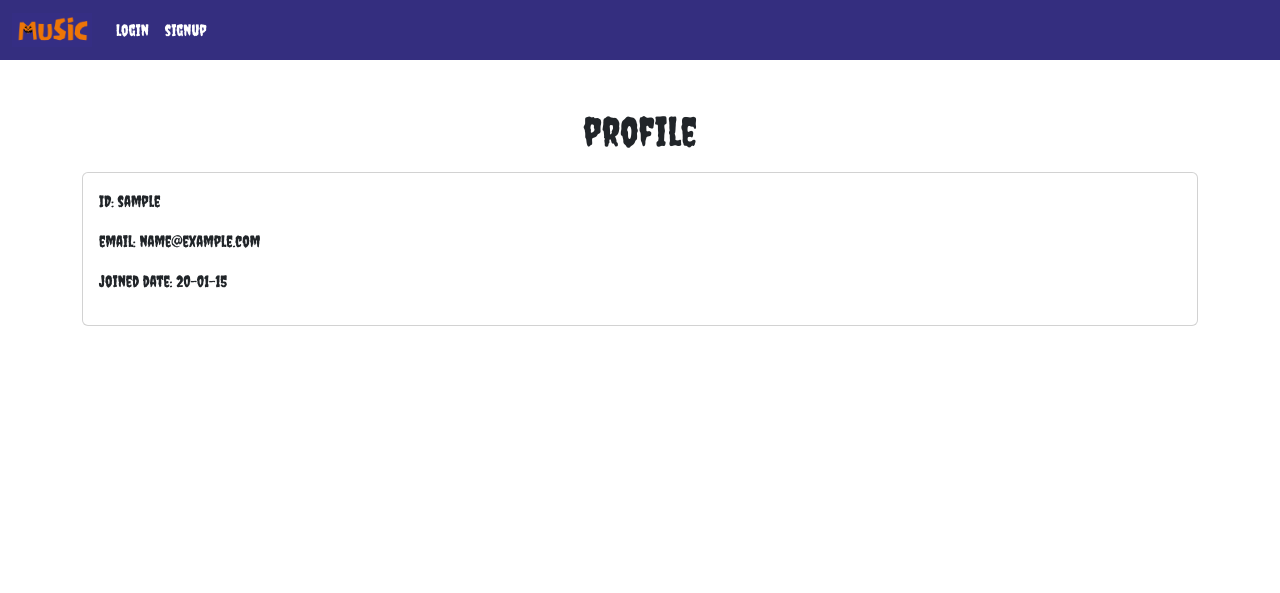
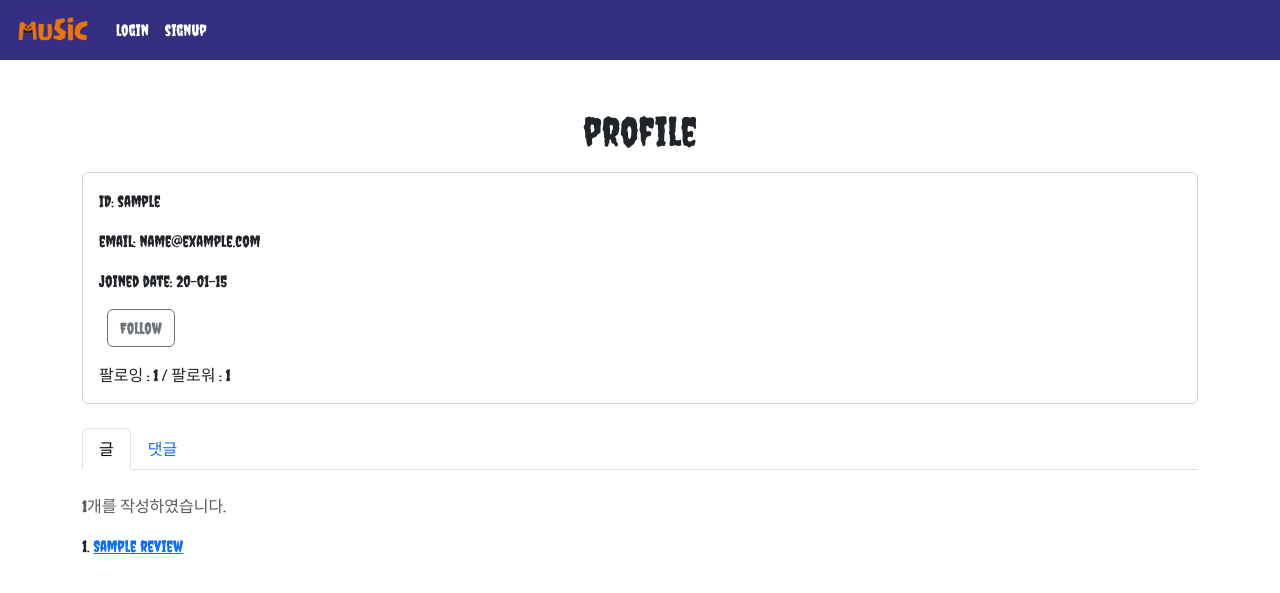
Before and after one commit to YoonDii/pair-5, a Django app: page /accounts/1/ in a window 1280 px wide. Shown: the top 593 px of the page. Run offline with Django 3.2, Linux system fonts and the light colour scheme; tables that the repository leaves empty hold one stand-in row (values such as "Sample post"); some libraries are stand-ins or nearby versions.

Commit message:
add follow

```diff
--- a/accounts/models.py
+++ b/accounts/models.py
@@ -17,4 +17,6 @@ class User(AbstractUser):
         },
     )
 
-    follwings = models.ManyToManyField('self', symmetrical=False, related_name='follwers')
+    followings = models.ManyToManyField(
+        "self", symmetrical=False, related_name="followers"
+    )
--- a/accounts/templates/accounts/detail.html
+++ b/accounts/templates/accounts/detail.html
@@ -5,11 +5,60 @@
   <div class="card">
     <div class="card-body">
       <p>ID:
-        {{ user.username }}</p>
+        {{ user.username }} </p>
       <p>email:
         {{ user.email }}</p>
       <p>joined date:
         {{ user.date_joined|date:'y-m-d' }}</p>
+      <div class="m-2">
+        {% if request.user != user %}
+          <div>
+            <form action="{% url 'accounts:follow' user.pk%}" method='POST'>
+              {% csrf_token %}
+              {% if request.user in user.followers.all %}
+                <input type="submit" class="btn btn-outline-secondary" value='Unfollow'>
+              {% else %}
+                <input type="submit" class="btn btn-outline-secondary" value='Follow'>
+              {% endif %}
+            </form>
+          </div>
+        {% endif %}
+      </div>
+      <div class="d-flex">
+        팔로잉 :
+        {{ user.followings.all|length }}
+        / 팔로워 :
+        {{ user.followers.all|length }}
+      </div>
     </div>
   </div>
+  <br>
+  <ul class="nav nav-tabs" id="myTab" role="tablist">
+    <li class="nav-item" role="presentation">
+      <button class="nav-link active" id="home-tab" data-bs-toggle="tab" data-bs-target="#home-tab-pane" type="button" role="tab" aria-controls="home-tab-pane" aria-selected="true">글</button>
+
+    </li>
+    <li class="nav-item" role="presentation">
+      <button class="nav-link" id="profile-tab" data-bs-toggle="tab" data-bs-target="#profile-tab-pane" type="button" role="tab" aria-controls="profile-tab-pane" aria-selected="false">댓글</button>
+    </li>
+
+  </ul>
+  <div class="tab-content" id="myTabContent">
+    <div class="tab-pane fade show active" id="home-tab-pane" role="tabpanel" aria-labelledby="home-tab" tabindex="0">
+      <br><p class="text-muted">{{ user.review_set.count }}개를 작성하였습니다.</p>
+      {% for review in user.review_set.all %}
+        <p>
+          {{ forloop.counter }}.
+          <a href="{% url 'review:detail' review.pk %}">{{ review.title }}</a>
+        </p>
+      {% endfor %}</div>
+    <div class="tab-pane fade" id="profile-tab-pane" role="tabpanel" aria-labelledby="profile-tab" tabindex="0"><br><p class="text-muted">{{ user.comment_set.count }}개를 작성하였습니다.</p>
+      {% for comment in user.comment_set.all %}
+        <p>
+          {{ forloop.counter }} .
+          <a href="{% url 'review:detail' comment.review_id %}">{{ comment.content }}</a>
+        </p>
+      {% endfor %}</div>
+
+  </div>
 {% endblock content %}
--- a/accounts/urls.py
+++ b/accounts/urls.py
@@ -1,13 +1,14 @@
 from django.urls import path
 from . import views
 
-app_name = 'accounts'
+app_name = "accounts"
 urlpatterns = [
     # 회원가입
-    path('', views.index, name='index'),
-    path('signup/', views.signup, name='signup'),
-    path('<int:user_pk>/', views.detail, name='detail'),
+    path("", views.index, name="index"),
+    path("signup/", views.signup, name="signup"),
+    path("<int:user_pk>/", views.detail, name="detail"),
     # 로그인 / 로그아웃
-    path('login/', views.login, name='login'),
-    path('logout/', views.logout, name='logout'),
+    path("login/", views.login, name="login"),
+    path("logout/", views.logout, name="logout"),
+    path("<int:pk>/follow/", views.follow, name="follow"),
 ]
--- a/accounts/views.py
+++ b/accounts/views.py
@@ -1,4 +1,4 @@
-from django.shortcuts import render, redirect
+from django.shortcuts import render, redirect, get_object_or_404
 from .forms import CustomUserCreationForm
 from django.contrib import messages
 from django.contrib.auth import get_user_model
@@ -10,60 +10,81 @@ from django.contrib.auth.forms import AuthenticationForm
 # Create your views here.
 # 회원가입 페이지 및 user 데이터 생성
 def signup(request):
-    if request.method == 'POST':
+    if request.method == "POST":
         signup_form = CustomUserCreationForm(request.POST)
         if signup_form.is_valid():
             user = signup_form.save()
             auth_login(request, user)
-            return redirect('review:index')
+            return redirect("review:index")
     else:
         signup_form = CustomUserCreationForm()
 
     context = {
-        'signup_form': signup_form,
+        "signup_form": signup_form,
     }
 
-    return render(request, 'accounts/signup.html', context)
+    return render(request, "accounts/signup.html", context)
+
 
 # 회원 목록 조회 페이지
 def index(request):
     users = get_user_model().objects.all()
 
     context = {
-        'users': users,
+        "users": users,
     }
 
-    return render(request, 'accounts/index.html', context)
+    return render(request, "accounts/index.html", context)
+
 
 # 회원 정보 조회 페이지
 def detail(request, user_pk):
     user = get_user_model().objects.get(pk=user_pk)
 
     context = {
-        'user': user,
+        "user": user,
     }
 
-    return render(request, 'accounts/detail.html', context)
+    return render(request, "accounts/detail.html", context)
+
 
 # 로그인
 def login(request):
-    if request.method == 'POST':
+    if request.method == "POST":
         login_form = AuthenticationForm(request, request.POST)
         if login_form.is_valid():
             auth_login(request, login_form.get_user())
-            return redirect('review:index')
+            return redirect("review:index")
     else:
         login_form = AuthenticationForm()
 
     context = {
-        'login_form': login_form,
+        "login_form": login_form,
     }
 
-    return render(request, 'accounts/login.html', context)
+    return render(request, "accounts/login.html", context)
+
 
 # 로그아웃
 @login_required
 def logout(request):
     auth_logout(request)
-    messages.success(request, '로그아웃했습니다.')
-    return redirect('review:index')
+    messages.success(request, "로그아웃했습니다.")
+    return redirect("review:index")
+
+
+def follow(request, pk):
+    if request.user.is_authenticated:
+
+        person = get_object_or_404(get_user_model(), pk=pk)
+        if request.user == person:
+            messages.warning(request, "스스로 팔로우를 할 수 없습니다.")
+            return redirect("accounts:detail", pk)
+            # if request.user.followings.filter(pk=user_pk).exists():
+        if person.followers.filter(pk=request.user.pk).exists():
+            person.followers.remove(request.user)
+        else:
+            person.followers.add(request.user)
+
+        return redirect("accounts:detail", person.pk)
+    return redirect("accounts:login")
--- a/review/models.py
+++ b/review/models.py
@@ -22,6 +22,7 @@ class Review(models.Model):
     like_users = models.ManyToManyField(
         settings.AUTH_USER_MODEL, related_name="like_review"
     )
+    user = models.ForeignKey(settings.AUTH_USER_MODEL, on_delete=models.CASCADE)
 
 
 class Comment(models.Model):
--- a/templates/base.html
+++ b/templates/base.html
@@ -29,7 +29,7 @@
                         <a class="nav-link" href="{% url 'accounts:detail' request.user.pk %}" style='color:white;'>Hi, {{ request.user.username }}</a>
                     </li>
                     <li class="nav-item">
-                        <a class="nav-link" aria-current="page" href="{% url 'accounts:login' %}" style='color:white;'>logout</a>
+                        <a class="nav-link" aria-current="page" href="{% url 'accounts:logout' %}" style='color:white;'>logout</a>
                     </li>
                 </ul>
                 {% else %}
```
Also changed, not shown: review/templates/review/detail.html (+12 -2 lines), accounts/migrations/0003_auto_20221028_1051.py (added), review/migrations/0005_review_user.py (added).
